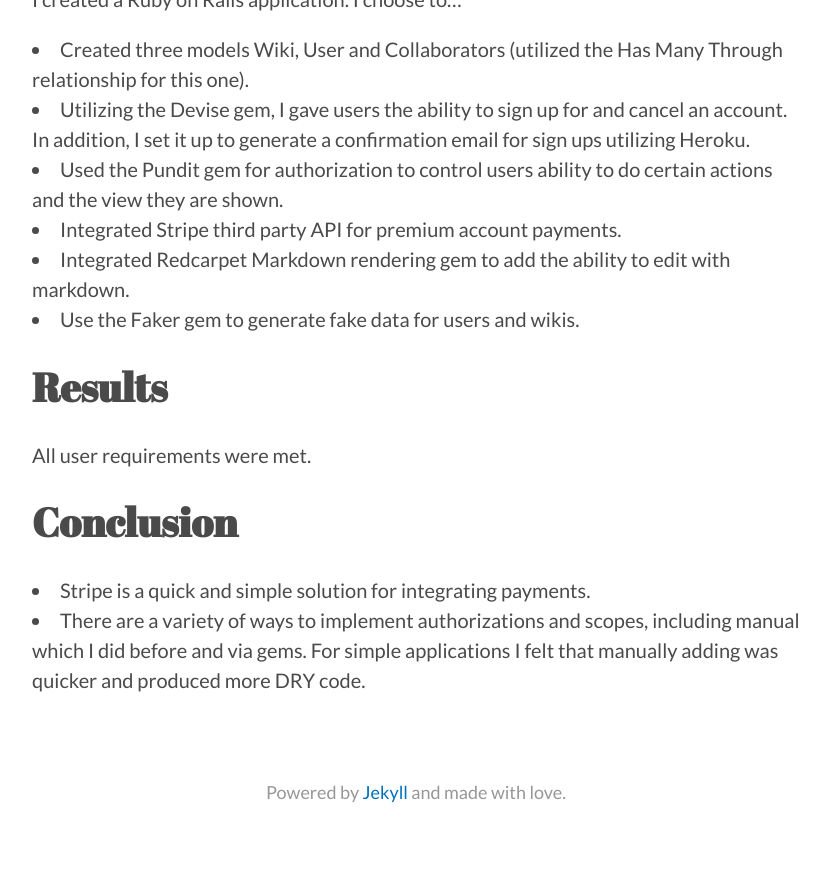
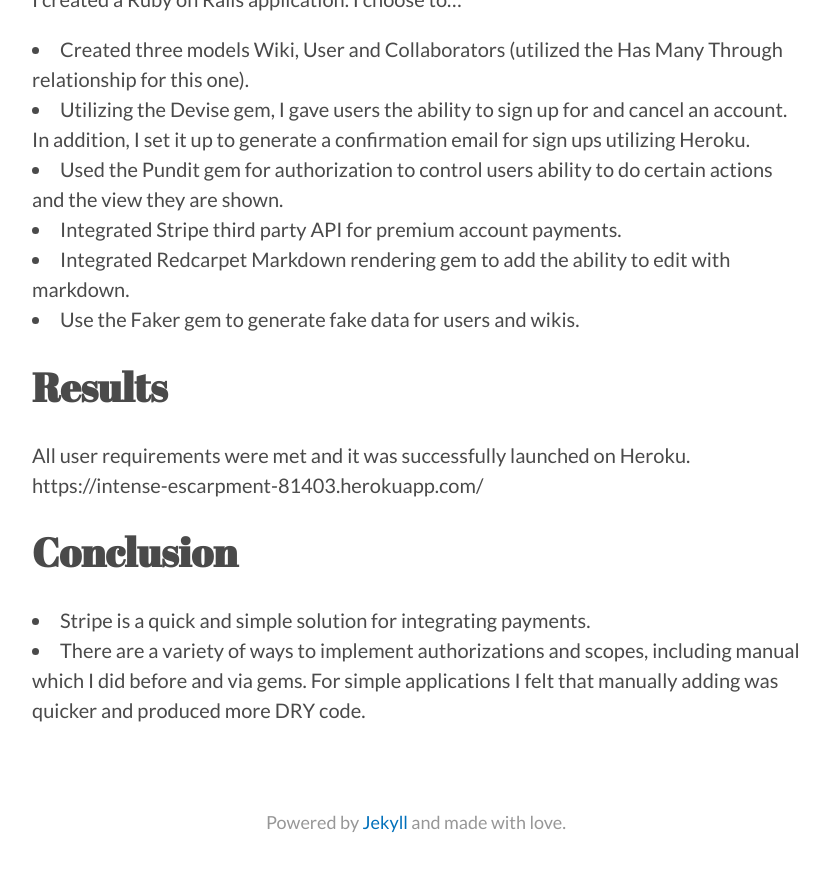
Before and after one commit to Bloc/portfolio-kami, a Jekyll site: the page built from _portfolio/04-blocipedia.md, in a window 1280 px wide and 900 px high, scrolled down 1408 px. Shown: the top 872 px of the window, without its empty margins (224-1053 px from the left). Built offline with Jekyll 4.4.1, drawn with Linux system fonts in a browser that asks for light colours; nearby versions of some CDN libraries.

Commit message:
Add blog, reorder projects, add links

```diff
--- a/_portfolio/blocipedia.md
+++ b/_portfolio/04-blocipedia.md
@@ -36,7 +36,7 @@ I created a Ruby on Rails application. I choose to...
 
 ## Results
 
-All user requirements were met.
+All user requirements were met and it was successfully launched on Heroku. https://intense-escarpment-81403.herokuapp.com/
 
 ## Conclusion
 
--- a/index.html
+++ b/index.html
@@ -6,7 +6,7 @@ layout: default
 
   <div class="work">
     <h2>My Work</h2>
-    {% for project in site.portfolio limit:7 %}
+    {% for project in site.portfolio limit:8 %}
     <div class="project">
       <div class="project-thumb">
         <a href="{{ project.url | prepend: site.baseurl }}">
```
Also changed, not shown: _portfolio/06-bloccit.md (renamed from _portfolio/bloccit.md, +1 -1 lines), _posts/2018-01-03-golf-and-coding.md (added, +16 -0 lines), _portfolio/01-blocjams.md (renamed from _portfolio/blocjams.md), _portfolio/02-blocjamsangular.md (renamed from _portfolio/blocjamsangular.md), _portfolio/03-blocpong.md (renamed from _portfolio/blocpong.md), _portfolio/05-blocchat.md (renamed from _portfolio/blocchat.md), _portfolio/07-keleapi.md (renamed from _portfolio/keleapi.md), _portfolio/08-addressbloc.md (renamed from _portfolio/addressbloc.md).
